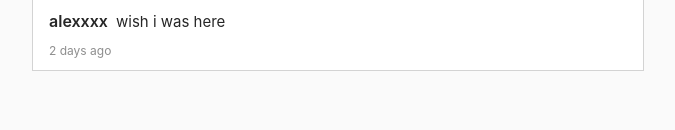
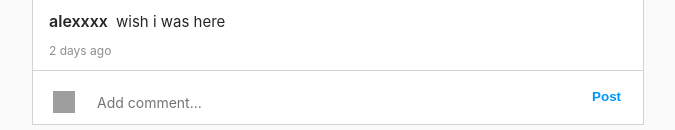
Before and after one commit to ViktoriaMincheva/ITT-Project-Instagram, a React (Create React App) app: page / in a window 1280 px wide. Shown: the part 2462-2592 px from the top of the page, without its empty margins (302-977 px from the left). Before the commit the page ends 2533 px from the top, so only its background shows below. Built offline with nearby package versions, Linux system fonts and the light colour scheme; grey boxes are pictures that could not be loaded.

Commit message:
add comment added

```diff
--- a/package.json
+++ b/package.json
@@ -10,6 +10,7 @@
     "@testing-library/jest-dom": "^5.16.2",
     "@testing-library/react": "^12.1.2",
     "@trendyol-js/react-carousel": "^2.0.1",
+    "emoji-picker-react": "^3.5.1",
     "react": "^17.0.2",
     "react-dom": "^17.0.2",
     "react-router-dom": "^6.2.1",
--- /dev/null
+++ b/src/components/AddComment.js
@@ -0,0 +1,76 @@
+import React from "react";
+import EmojiPicker from "emoji-picker-react";
+import { useState } from "react";
+import styled from "@emotion/styled";
+
+export default function AddComment(props) {
+
+    const StyledContainer = styled.div`
+        width: 100%;
+        border-top: 1px solid lightgrey;
+        height: 54px;
+        box-sizing: border-box;
+    `
+
+    const StyledInputContainer = styled.div`
+        display:flex;
+        justify-content: space-between;
+        align-items: center;
+    `
+
+    const MyInput = styled.input`
+        outline: none;
+        border: none;
+        width: -webkit-fill-available;
+        height: 26px;
+        font-size: 14px;
+        font-family: -apple-system,BlinkMacSystemFont,"Segoe UI",Roboto,Helvetica,Arial,sans-serif;
+
+    `
+
+    const MyButton = styled.button`
+        border: none;
+        color: #0095f6;
+        background-color: #fff;
+        margin-right: 16px;
+        margin-bottom: 12px;
+        font-weight: 600;
+        cursor: pointer;
+    `
+
+
+    const [inputStr, setInputStr] = useState('');
+    const [showPicker, setShowPicker] = useState(false);
+
+
+    const onEmojiClick = (event, emojiObject) => {
+        setInputStr(prevInput => prevInput + emojiObject.emoji);
+        setShowPicker(false);
+    };
+
+    return (
+        <StyledContainer>
+            <StyledInputContainer>
+                    <img
+                    style={{margin: "20px", width: "22px", height: "22px"}}
+                    className="emoji-icon"
+                    src="https://icons.getbootstrap.com/assets/icons/emoji-smile.svg"
+                    onClick={() => setShowPicker(val => !val)} />
+
+                <MyInput
+                    autoFocus
+                    className="input-style"
+                    value={inputStr}
+                    onChange={e => setInputStr(e.target.value)}
+                    placeholder="Add comment..."/>
+
+                <MyButton>Post</MyButton>
+            </StyledInputContainer>
+
+            {showPicker && <EmojiPicker
+                pickerStyle={{ width: "300px",zIndex:"1"}}
+                onEmojiClick={onEmojiClick} />}
+        </StyledContainer>
+    );
+
+}
--- a/src/components/DashboardPostCard.js
+++ b/src/components/DashboardPostCard.js
@@ -1,4 +1,5 @@
 import "../styles/dashboard-post.css"
+import AddComment from "./AddComment"
 
 export default function DashboardPost(props) {
 
@@ -30,6 +31,8 @@ export default function DashboardPost(props) {
             </section>
 
             <p className="post-timestamp">{props.timestamp}</p>
+
+            <AddComment />
         </div>
     )
 }
--- a/src/styles/Header.module.css
+++ b/src/styles/Header.module.css
@@ -52,3 +52,7 @@
     gap: 24px;
     padding-top: 8px;
 }
+
+.SearchInput:focus {
+  outline: none;
+}
```
Also changed, not shown: 1 other file (tests, documents, lock files or other folders).
